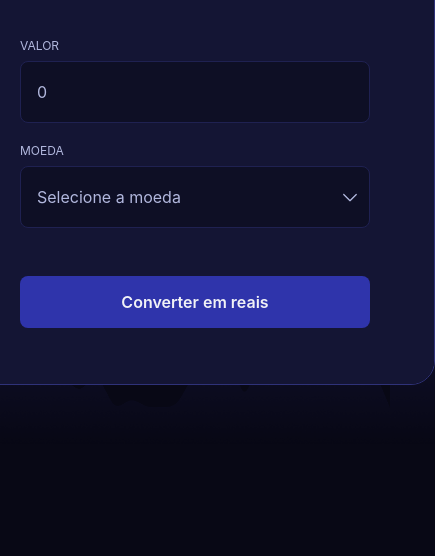
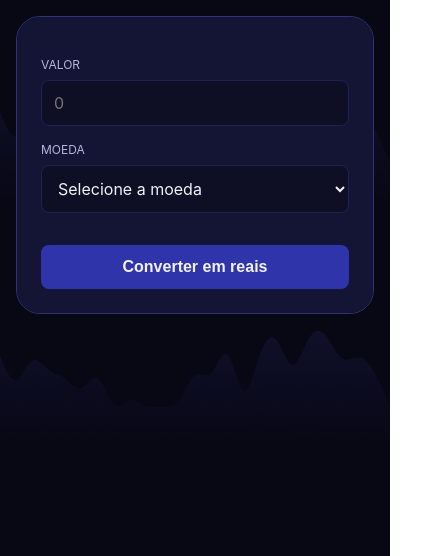
Before and after one commit to manuelaalecio/convert, a plain HTML site: page index.html in a window 390 px wide. Shown: the part 288-844 px from the top of the page, 435 px wide, since content can reach past the window. Drawn offline with Linux system fonts and the light colour scheme.

Commit message:
chore: adding responsiviness

```diff
--- a/styles.css
+++ b/styles.css
@@ -9,50 +9,33 @@
   font-size: 16px;
 }
 
-::-webkit-scrollbar {
-  width: 8px;
-}
-
-::-webkit-scrollbar-track {
-  background-color: #1f2151;
-}
-
-::-webkit-scrollbar-thumb {
-  background-color: #2f3279;
-}
-
 body {
   width: 100%;
   height: 100vh;
-
   background-image: url("./img/bg.png");
   background-size: contain;
-
   display: flex;
   align-items: center;
   justify-content: center;
   flex-direction: column;
-
   gap: 3.12rem;
-
   color: #f1f2f6;
+  padding: 1rem;
 }
 
 main {
-  width: 480px;
+  width: 100%;
+  max-width: 480px;
   border-radius: 1.5rem;
-
   border: 1px solid #2f3279;
   overflow-y: hidden;
 }
 
 form {
   background-color: #141534;
-
   display: flex;
   flex-direction: column;
-
-  padding: 3.5rem 4rem;
+  padding: 2rem;
 }
 
 label {
@@ -60,84 +43,43 @@ label {
   color: #b2b8de;
   text-transform: uppercase;
   margin-bottom: 0.5rem;
-  margin-top: 1.25rem;
+  margin-top: 1rem;
 }
 
 input,
 select {
   outline: 0;
-
   color: #f1f2f6;
   border: 1px solid #1f2151;
   border-radius: 0.5rem;
-
   background-color: #0e0f25;
-  padding: 1.25rem 1rem;
-
+  padding: 1rem;
   font-family: "Inter", sans-serif;
   font-size: 1rem;
 }
 
-select {
-  -moz-appearance: none;
-  -webkit-appearance: none;
-  appearance: none;
-
-  background: url("./img/chevron-down.svg") no-repeat;
-  background-position: calc(100% - 0.75rem) center !important;
-  background-color: #0e0f25;
-
-  cursor: pointer;
-  font-size: 1rem;
-}
-
-input::placeholder,
-select:invalid,
-option {
-  color: #b2b8de;
-}
-
-input:focus,
-select:focus {
-  border: 1px solid #4a5dcd;
-}
-
 button {
-  height: 3.25rem;
-
+  height: 3rem;
   background-color: #2f34ab;
-
   border: none;
   border-radius: 0.5rem;
-
   color: #f1f2f6;
-
-  font-family: "Inter", sans-serif;
   font-size: 1rem;
   font-weight: 600;
   cursor: pointer;
   transition: background-color 0.2s;
-
-  margin-top: 3rem;
-  outline: 0;
+  margin-top: 2rem;
 }
 
 button:hover {
   background-color: #4a5dcd;
 }
 
-button:focus {
-  outline: 1.5px solid #4a5dcd;
-}
-
 footer {
   background-color: #1f2151;
-  padding: 2.5rem;
-  max-height: 196px;
-
+  padding: 2rem;
   text-align: center;
   display: none;
-
   overflow-y: scroll;
 }
 
@@ -149,14 +91,33 @@ footer span {
   color: #7d8dec;
   font-size: 1rem;
   font-family: "IBM Plex Mono", monospace;
-  margin-bottom: 0.5rem;
-  line-height: 1.25rem;
 }
 
 footer h1 {
   color: #f1f2f6;
   font-weight: 700;
-  font-size: 2rem;
-  line-height: 3rem;
-  word-break: break-all;
+  font-size: 1.5rem;
 }
+
+@media (max-width: 480px) {
+  body {
+    gap: 2rem;
+  }
+
+  form {
+    padding: 1.5rem;
+  }
+
+  input,
+  select {
+    padding: 0.75rem;
+  }
+
+  button {
+    height: 2.75rem;
+  }
+
+  footer {
+    padding: 1.5rem;
+  }
+}
```
